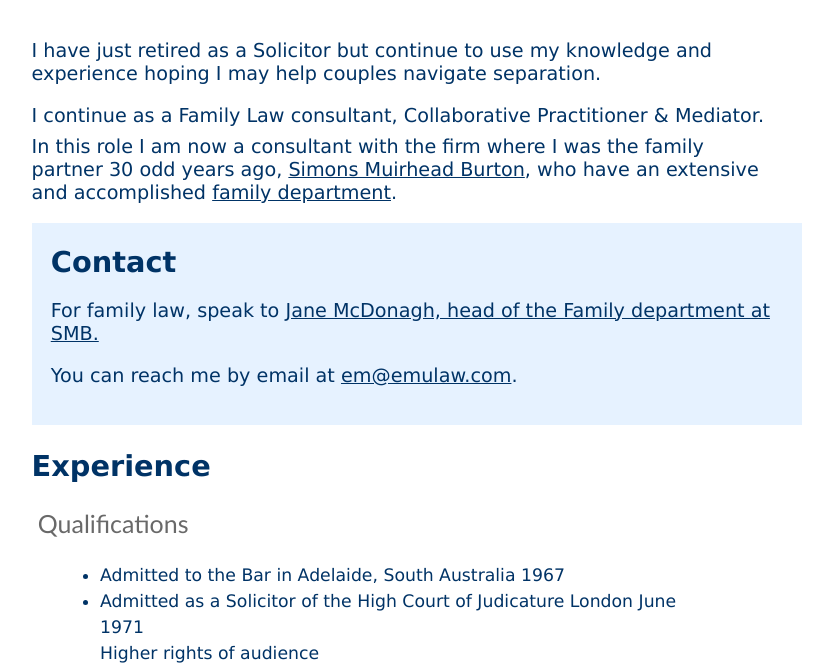
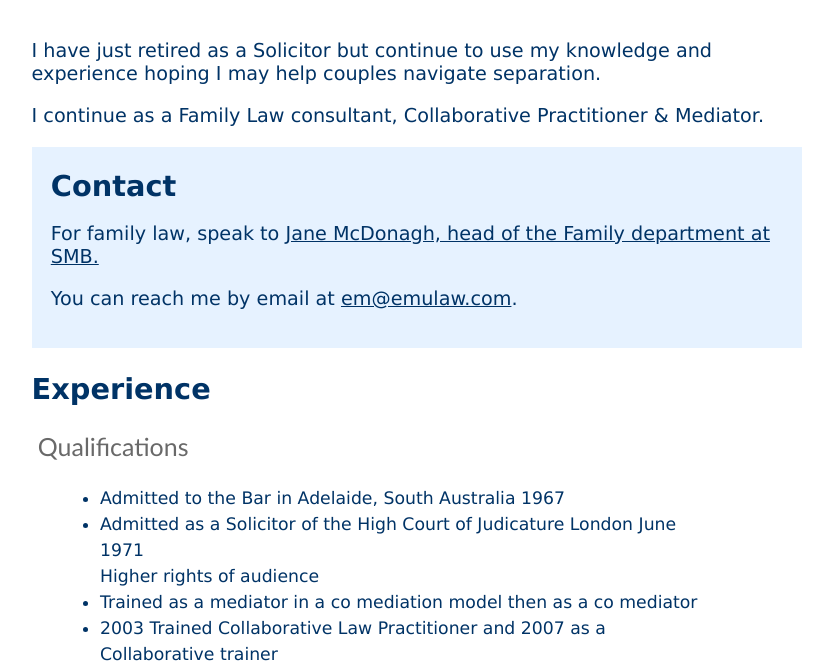
Before and after one commit to waako/emulaw, a plain HTML site: page index.html in a window 1280 px wide. Shown: the part 127-791 px from the top of the page, without its empty margins (223-1056 px from the left). Drawn offline with Linux system fonts and the light colour scheme.

Commit message:
Remove mention of SMB consultancy

```diff
--- a/index.html
+++ b/index.html
@@ -31,7 +31,7 @@
     <p class="strapline">Family Law Consultant</p>
     <div class="content">
       <p>I have just retired as a Solicitor but continue to use my knowledge and experience hoping I may help couples navigate separation.</p>
-      <p class="first">I continue as a Family Law consultant, Collaborative Practitioner &amp; Mediator.</p><p>In this role I am now a consultant with the firm where I was the family partner 30 odd years ago, <a href="https://www.smb.london">Simons Muirhead Burton</a>, who have an extensive and accomplished <a href="https://www.smb.london/expertise/family/">family department</a>.</p>
+      <p class="first">I continue as a Family Law consultant, Collaborative Practitioner &amp; Mediator.</p></p>
       <section>
         <div class="indent">
           <h2>Contact</h2>
```
